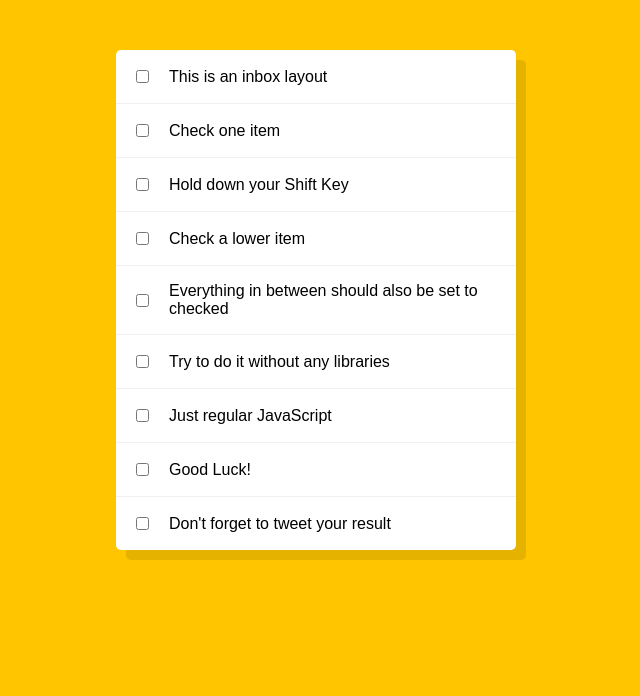
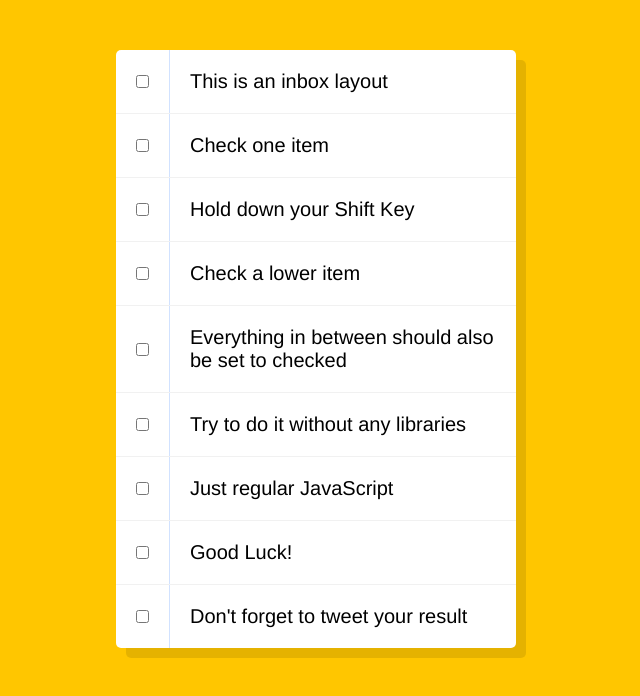
Before and after one commit to Kouzin1/Hold-Shift-and-Check-box, a plain HTML site: page index.html in a window 1280 px wide. Shown: the whole page, without its empty margins (324-964 px from the left). Drawn offline with Linux system fonts and the light colour scheme.

Commit message:
Css Style

```diff
--- a/style.css
+++ b/style.css
@@ -29,3 +29,14 @@ input.checked + p {
 input[type="checkbox"] {
   margin: 20px;
 }
+
+p {
+  margin: 0;
+  padding: 20px;
+  transition: background 0.2s;
+  flex: 1;
+  font-family: "helvetica neue";
+  font-size: 20px;
+  font-weight: 200;
+  border-left: 1px solid #d1e2ff;
+}
```
